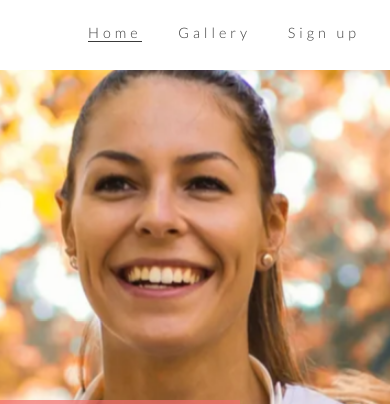
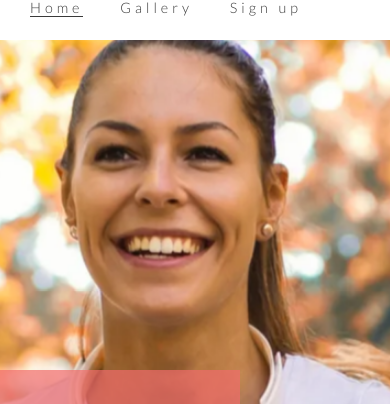
Before and after one commit to rowanam/love-running, a plain HTML site: page index.html in a window 390 px wide. Shown: the part 80-484 px from the top of the page. Drawn offline with nearby package versions, Linux system fonts and the light colour scheme.

Commit message:
Style menu area for screens 950px wide and down

```diff
--- a/assets/css/style.css
+++ b/assets/css/style.css
@@ -276,3 +276,14 @@ footer {
         display: none;
     }
 }
+
+/* for medium screen sizes from 750px wide down */
+@media screen and (max-width: 750px) {
+    #menu {
+        clear: left;
+        float: left;
+        margin-left: 30px;
+        margin-bottom: 20px;
+        line-height: 25px;
+    }
+}
```
